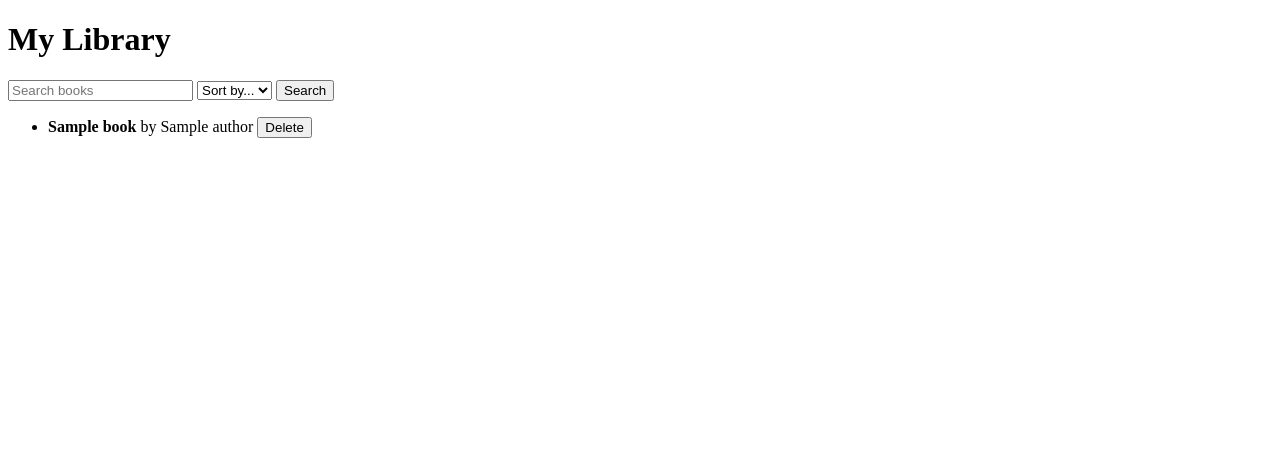
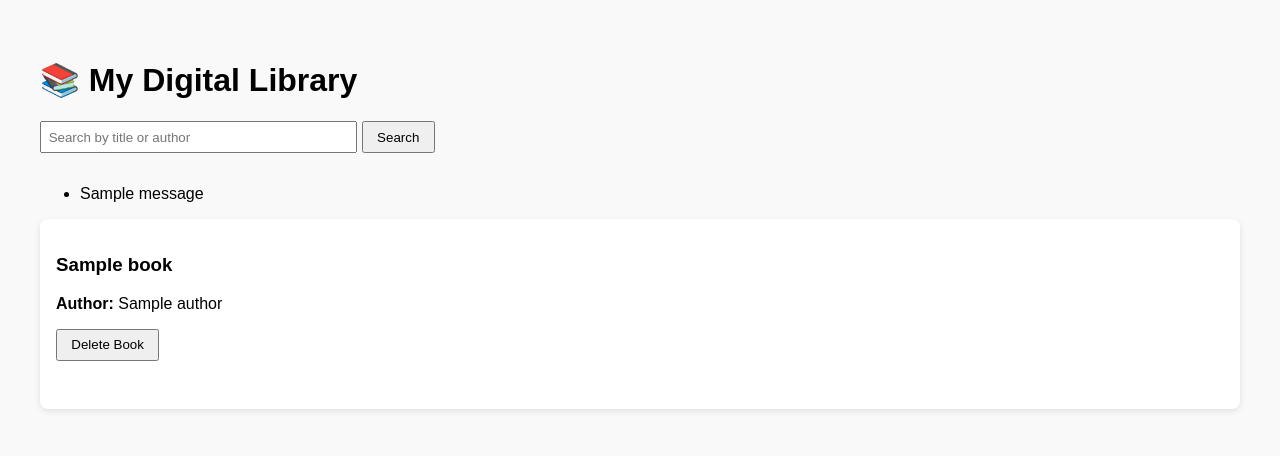
Before and after one commit to akshaysic/BookAlchemy, a Flask app: page / in a window 1280 px wide. Shown: the top 456 px of the page. Run offline with Flask 3, Linux system fonts and the light colour scheme; tables that the repository leaves empty hold one stand-in row (values such as "Sample post"); one stand-in notice (Sample message) is shown.

Commit message:
made changes to html files

```diff
--- a/templates/home.html
+++ b/templates/home.html
@@ -1,28 +1,46 @@
 <!DOCTYPE html>
-<html>
-<head><title>Library</title></head>
+<html lang="en">
+<head>
+    <meta charset="UTF-8">
+    <title>📚 My Digital Library</title>
+    <style>
+        body { font-family: Arial, sans-serif; background: #f9f9f9; padding: 2em; }
+        .book { background: #fff; border-radius: 8px; padding: 1em; margin-bottom: 1em; box-shadow: 0 2px 6px rgba(0,0,0,0.1); }
+        form { margin-bottom: 2em; }
+        input[type="text"] { padding: 0.5em; width: 300px; }
+        button { padding: 0.5em 1em; }
+    </style>
+</head>
 <body>
-    <h1>My Library</h1>
-    <form method="get" action="/">
-        <input type="text" name="query" placeholder="Search books">
-        <select name="sort">
-            <option value="">Sort by...</option>
-            <option value="title">Title</option>
-            <option value="author">Author</option>
-        </select>
+    <h1>📚 My Digital Library</h1>
+
+    <form action="/" method="get">
+        <input type="text" name="search" placeholder="Search by title or author" value="{{ request.args.get('search', '') }}">
         <button type="submit">Search</button>
     </form>
-    <ul>
+
+    {% with messages = get_flashed_messages() %}
+      {% if messages %}
+        <ul>
+        {% for message in messages %}
+          <li>{{ message }}</li>
+        {% endfor %}
+        </ul>
+      {% endif %}
+    {% endwith %}
+
+    {% if books %}
         {% for book in books %}
-            <li>
-                <strong>{{ book.title }}</strong> by {{ book.author.name }}
-                <form action="{{ url_for('delete_book', book_id=book.id) }}" method="POST" style="display:inline;">
-                    <button type="submit">Delete</button>
+            <div class="book">
+                <h3>{{ book.title }}</h3>
+                <p><strong>Author:</strong> {{ book.author.name }}</p>
+                <form action="{{ url_for('delete_book', book_id=book.id) }}" method="post">
+                    <button type="submit">Delete Book</button>
                 </form>
-            </li>
-        {% else %}
-            <li>No books found.</li>
+            </div>
         {% endfor %}
-    </ul>
+    {% else %}
+        <p>No books found.</p>
+    {% endif %}
 </body>
 </html>
```
Also changed, not shown: templates/add_book.html (+32 -8 lines).
